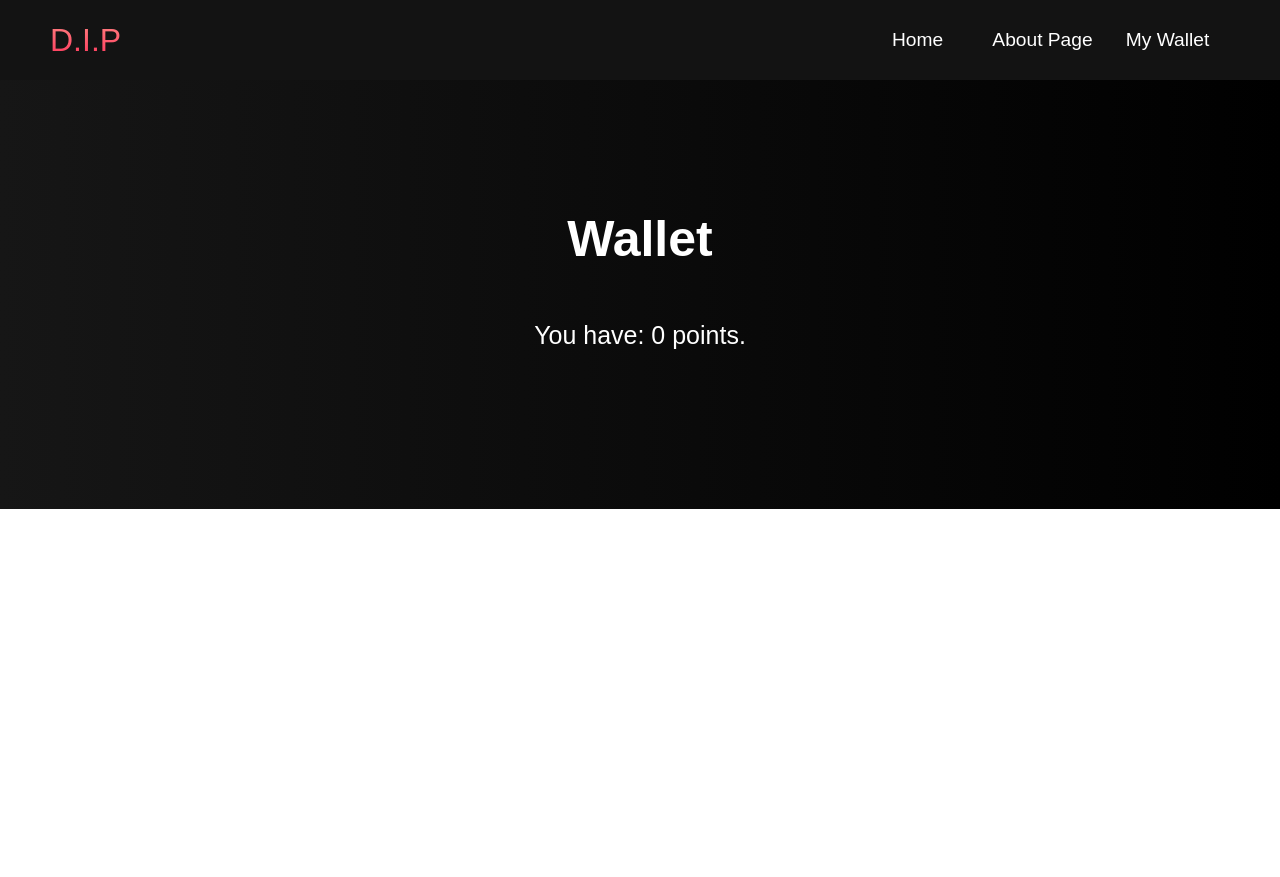
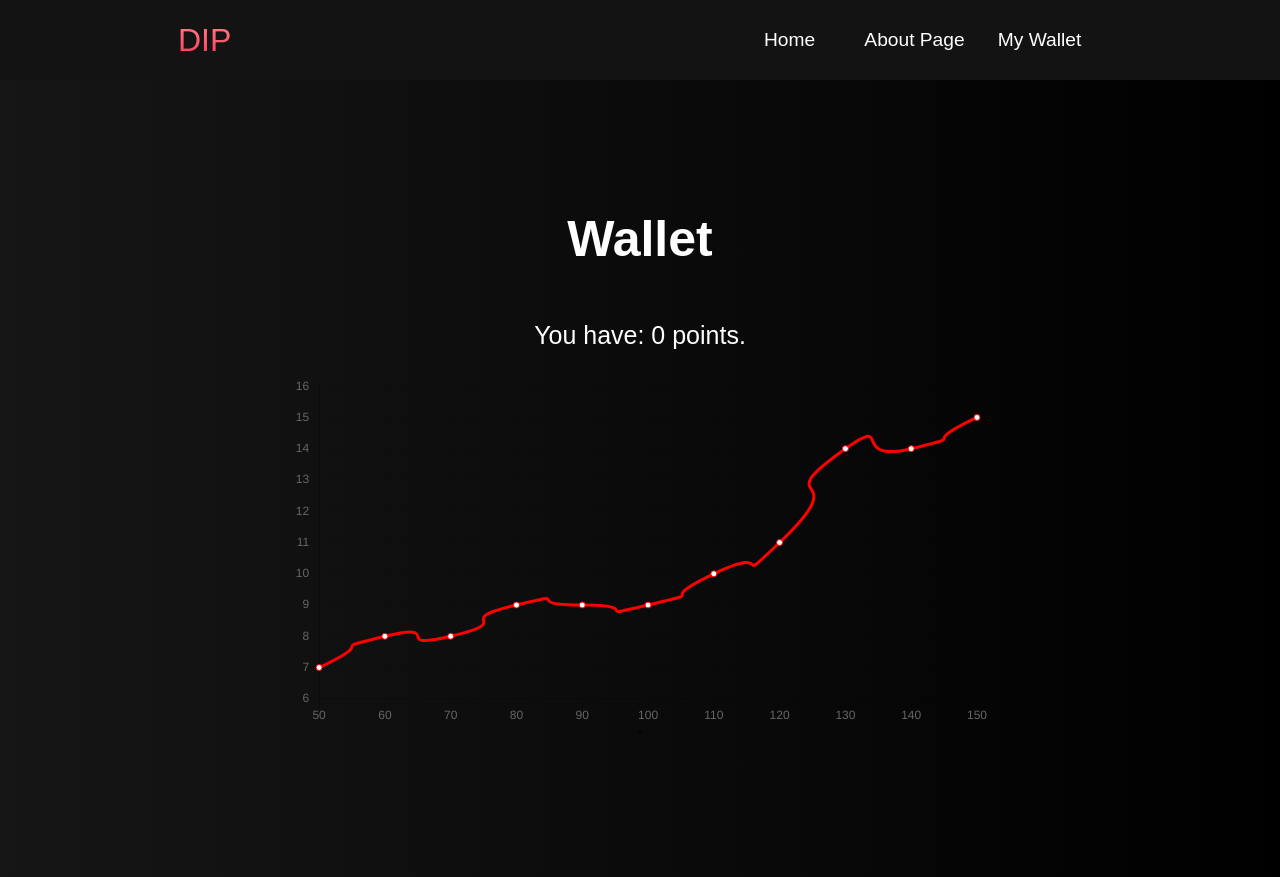
Before and after one commit to ZoutKoning/DIP-Website, a Django app: page /wallet/ in a window 1280 px wide. Before the commit the page ends 509 px from the top, so only its background shows below. Run offline with Django 4.2, Linux system fonts and the light colour scheme; parts of the project's set-up code (start-up, migrations or seed data) failed here and were passed over.

Commit message:
sprint8: Styles to pages and chart to wallet

```diff
--- a/static/styles.css
+++ b/static/styles.css
@@ -26,7 +26,7 @@
     justify-content: space-between;
     height: 80px;
     z-index: 1;
-    width: 100%;
+    width: 80%;
     max-width: 1300px;
     margin: 0 auto;
     padding: 0 50px;
@@ -58,7 +58,7 @@
     height: 80px;
 }
 .navbar__links{
-    color: #fff;
+    color: #ffffff;
     display: flex;
     align-items: center;
     justify-content: center;
--- a/templates/about.html
+++ b/templates/about.html
@@ -5,7 +5,7 @@
         <meta http-equiv="X-UA-Compatible" content="IE=edge">
         <meta name="viewport" content="width=device-width, initial-scale=1.0">
         <title>DriverIncentiveProgram</title>
-            <link rel="stylesheet" href="static/styles.css">
+            <link rel="stylesheet" href="/static/styles.css">
     </head>
     <body>
     <!--section Navbar-->
--- a/templates/index.html
+++ b/templates/index.html
@@ -25,7 +25,7 @@
                     <a href="{%url 'about' %}" class="navbar__links" id="about-page">About Page</a>
                  </li>
                  <li class="navbar__item">
-                    <a href="{%url 'wallet' %}" class="navbar__links" id="project-page">Wallet</a>
+                    <a href="{%url 'wallet' %}" class="navbar__links" id="wallet-page">Wallet</a>
                  </li>
                  <li class="navbar__item">
                     <a href="login.html" class="navbar__links">Log In</a>
@@ -61,7 +61,7 @@
     </div>
 
     <!--section Wallet-->
-    <div class="work" id="project">
+    <div class="work" id="wallet">
         <div class="work__container">
             <h1 class="work__heading">Wallet</h1>
             <h2 class="work__heading2">PLACE HOLDING TXT 3</h2>
--- a/templates/wallet.html
+++ b/templates/wallet.html
@@ -1,18 +1,19 @@
 <!DOCTYPE html>
 <html lang="en">
+<script src="https://cdnjs.cloudflare.com/ajax/libs/Chart.js/2.9.4/Chart.js"></script>
     <head>
         <meta charset="UTF-8">
         <meta http-equiv="X-UA-Compatible" content="IE=edge">
         <meta name="viewport" content="width=device-width, initial-scale=1.0">
         <title>DriverIncentiveProgram</title>
-            <link rel="stylesheet" href="static/styles.css">
+            <link rel="stylesheet" href="/static/styles.css">
     </head>
     <body>
 
     <!--section Navbar-->
     <nav class="navbar">
         <div class="navbar__container">
-            <a href="#home" id="navbar__logo">D.I.P</a>
+            <a href="#home" id="navbar__logo">DIP</a>
             <div class="navbar__toggle" id="mobile-menu">
                 <span class="bar"></span>
                 <span class="bar"></span>
@@ -42,6 +43,31 @@
                 You have: 0 points. <br>
                 <br>
             </p>
+            <canvas id="myChart" style="backgroundcolor:white;width:100%;max-width:700px">
+            </canvas>"
+            <script>
+                const xValues = [50,60,70,80,90,100,110,120,130,140,150];
+                const yValues = [7,8,8,9,9,9,10,11,14,14,15];
+                new Chart("myChart", {
+                    type: "line",
+                    data: {
+                    labels: xValues,
+                    datasets: [{
+                        fill: false,
+                        lineTension: 1,
+                        backgroundColor: "white",
+                        borderColor: "red",
+                        data: yValues
+                    }]
+                },
+            options: {
+                legend: {display: false},
+                scales: {
+                    yAxes: [{ticks: {min: 6, max:16}}],
+                    }
+                }
+            });
+            </script>
         </div>
     </div>
 
```
